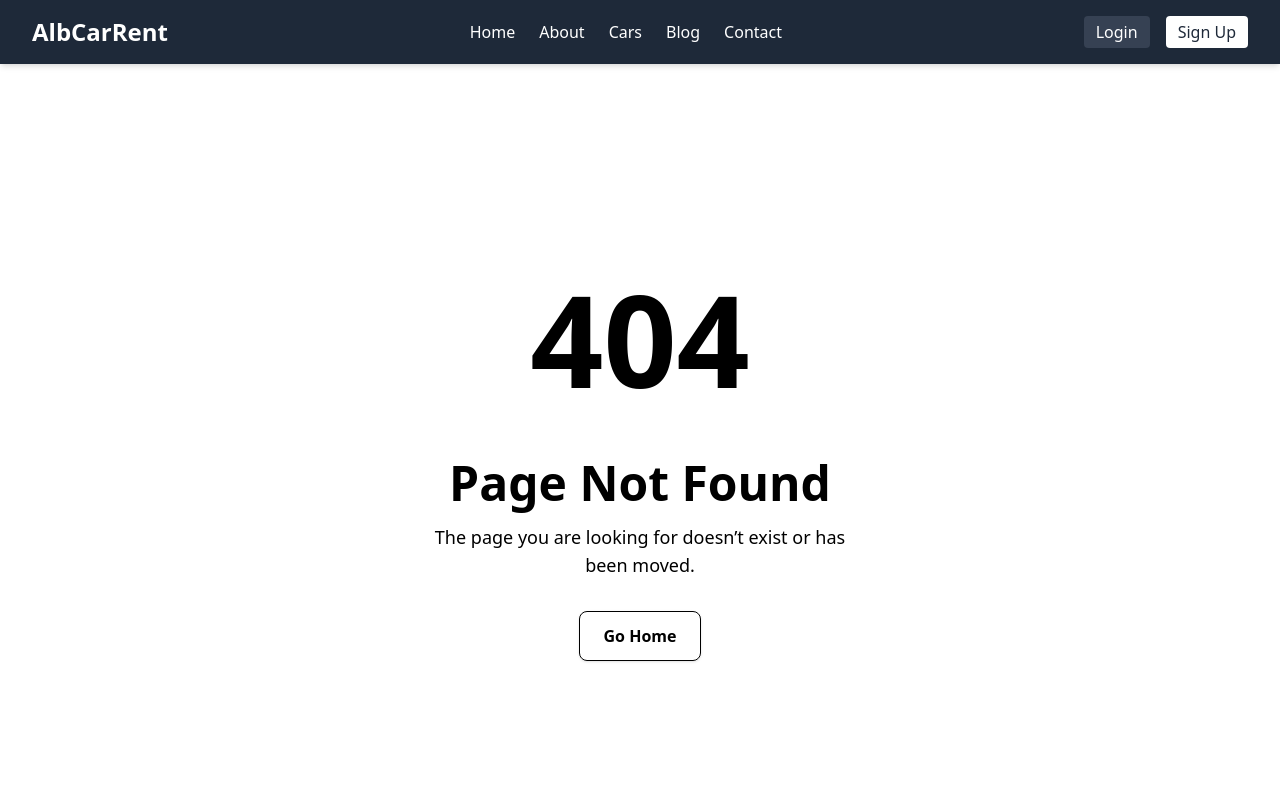
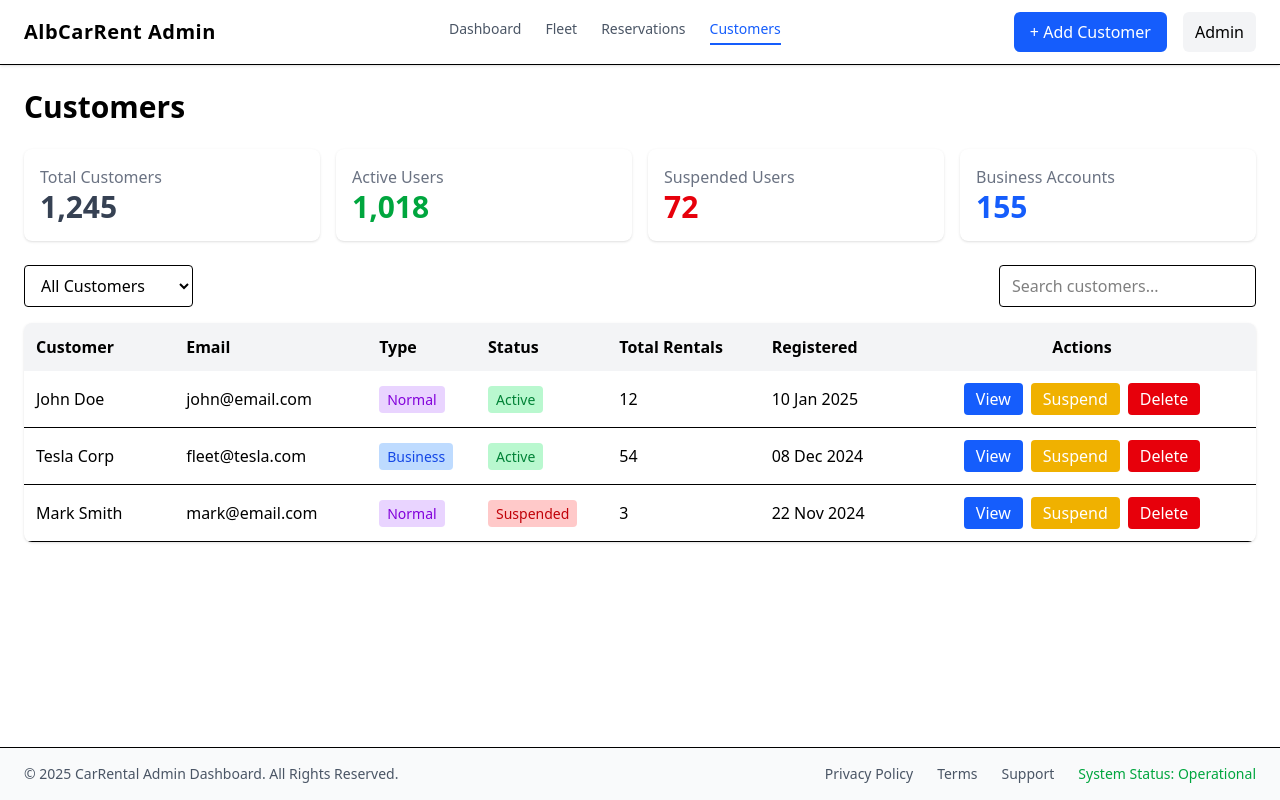
Before and after one commit to StefiManci/AlbCarRent-FrontEnd, a React (Vite) app: page /admin/customers in a window 1280 px wide. Shown: the top 800 px of the page. Built offline with nearby package versions, Linux system fonts and the light colour scheme.

Commit message:
Admin UI First Version Implementation

```diff
--- a/src/features/Admin/AdminLayout/AdminNavigation.jsx
+++ b/src/features/Admin/AdminLayout/AdminNavigation.jsx
@@ -10,10 +10,6 @@ export default function AdminNavigation() {
     { label: "Fleet", path: "/admin/fleet" },
     { label: "Reservations", path: "/admin/reservations" },
     { label: "Customers", path: "/admin/customers" },
-    { label: "Payments", path: "/admin/payments" },
-    { label: "Reports", path: "/admin/reports" },
-    { label: "CMS", path: "/admin/cms" },
-    { label: "Settings", path: "/admin/settings" },
   ];
 
   return (
@@ -30,6 +26,7 @@ export default function AdminNavigation() {
             <NavLink
               key={item.path}
               to={item.path}
+              end
               className={({ isActive }) =>
                 `text-sm font-medium transition ${
                   isActive
@@ -44,13 +41,7 @@ export default function AdminNavigation() {
         </nav>
         <div className="flex items-center gap-4">
           <button className="hidden md:block px-4 py-2 bg-blue-600 text-white rounded-md hover:bg-blue-700 transition">
-            + Add Car
-          </button>
-          <button className="relative p-2 rounded-full bg-gray-100 hover:bg-gray-200">
-            <span className="absolute -top-1 -right-1 bg-red-600 text-white text-xs rounded-full px-1">
-              3
-            </span>
-            🔔
+            + Add Customer
           </button>
           <div className="relative">
             <button
--- /dev/null
+++ b/src/features/Admin/AdminLayout/Customers/CustomersPage.jsx
@@ -0,0 +1,148 @@
+import { useState } from "react";
+
+export default function CustomersPage() {
+  const [filter, setFilter] = useState("all");
+  console.log("Current Filter:", filter);
+
+  return (
+    <div className="p-6">
+      <h1 className="text-3xl font-bold mb-6">Customers</h1>
+
+      <div className="grid grid-cols-4 gap-4 mb-6">
+        <StatCard label="Total Customers" value="1,245" />
+        <StatCard label="Active Users" value="1,018" color="green" />
+        <StatCard label="Suspended Users" value="72" color="red" />
+        <StatCard label="Business Accounts" value="155" color="blue" />
+      </div>
+      <div className="flex justify-between mb-4">
+        <div className="flex gap-3">
+          <select
+            className="border rounded px-3 py-2"
+            onChange={(e) => setFilter(e.target.value)}
+          >
+            <option value="all">All Customers</option>
+            <option value="normal">Normal Users</option>
+            <option value="business">Business Clients</option>
+            <option value="active">Active Only</option>
+            <option value="suspended">Suspended Only</option>
+          </select>
+        </div>
+
+        <input
+          type="text"
+          placeholder="Search customers..."
+          className="border rounded px-3 py-2"
+        />
+      </div>
+      <div className="bg-white shadow rounded-lg overflow-hidden">
+        <table className="w-full border-collapse">
+          <thead>
+            <tr className="bg-gray-100 text-left">
+              <th className="p-3">Customer</th>
+              <th>Email</th>
+              <th>Type</th>
+              <th>Status</th>
+              <th>Total Rentals</th>
+              <th>Registered</th>
+              <th className="text-center">Actions</th>
+            </tr>
+          </thead>
+
+          <tbody>
+            <CustomerRow
+              name="John Doe"
+              email="john@email.com"
+              type="Normal"
+              status="Active"
+              rentals="12"
+              date="10 Jan 2025"
+            />
+
+            <CustomerRow
+              name="Tesla Corp"
+              email="fleet@tesla.com"
+              type="Business"
+              status="Active"
+              rentals="54"
+              date="08 Dec 2024"
+            />
+
+            <CustomerRow
+              name="Mark Smith"
+              email="mark@email.com"
+              type="Normal"
+              status="Suspended"
+              rentals="3"
+              date="22 Nov 2024"
+            />
+          </tbody>
+        </table>
+      </div>
+    </div>
+  );
+}
+
+function StatCard({ label, value, color }) {
+  const colorClass =
+    color === "green"
+      ? "text-green-600"
+      : color === "red"
+      ? "text-red-600"
+      : color === "blue"
+      ? "text-blue-600"
+      : "text-gray-700";
+
+  return (
+    <div className="bg-white shadow rounded-lg p-4">
+      <p className="text-gray-500">{label}</p>
+      <h2 className={`text-3xl font-bold ${colorClass}`}>{value}</h2>
+    </div>
+  );
+}
+function CustomerRow({ name, email, type, status, rentals, date }) {
+  const statusColor =
+    status === "Active"
+      ? "bg-green-200 text-green-700"
+      : status === "Suspended"
+      ? "bg-red-200 text-red-700"
+      : "bg-gray-200 text-gray-700";
+
+  const typeColor =
+    type === "Business"
+      ? "bg-blue-200 text-blue-700"
+      : "bg-purple-200 text-purple-700";
+
+  return (
+    <tr className="border-b">
+      <td className="p-3 font-medium">{name}</td>
+      <td>{email}</td>
+
+      <td>
+        <span className={`px-2 py-1 rounded text-sm ${typeColor}`}>{type}</span>
+      </td>
+
+      <td>
+        <span className={`px-2 py-1 rounded text-sm ${statusColor}`}>
+          {status}
+        </span>
+      </td>
+
+      <td>{rentals}</td>
+      <td>{date}</td>
+
+      <td className="text-center py-3">
+        <div className="flex gap-2 justify-center">
+          <button className="px-3 py-1 bg-blue-600 text-white rounded">
+            View
+          </button>
+          <button className="px-3 py-1 bg-yellow-500 text-white rounded">
+            Suspend
+          </button>
+          <button className="px-3 py-1 bg-red-600 text-white rounded">
+            Delete
+          </button>
+        </div>
+      </td>
+    </tr>
+  );
+}
--- a/src/router/router.jsx
+++ b/src/router/router.jsx
@@ -18,6 +18,7 @@ import AdminLayout from "../features/Admin/AdminLayout/AdminLayout";
 import AdminDashboard from "../features/Admin/AdminLayout/Dashboard/AdminDashboard";
 import FleetPage from "../features/Admin/AdminLayout/Fleet/FleetPage";
 import ReservationsPage from "../features/Admin/AdminLayout/Reservations/ReservationsPage";
+import CustomersPage from "../features/Admin/AdminLayout/Customers/CustomersPage";
 
 const router = createBrowserRouter([
   {
@@ -112,6 +113,10 @@ const router = createBrowserRouter([
         path: "/admin/reservations",
         element: <ReservationsPage />,
       },
+      {
+        path: "/admin/customers",
+        element: <CustomersPage />,
+      },
     ],
   },
 ]);
```
